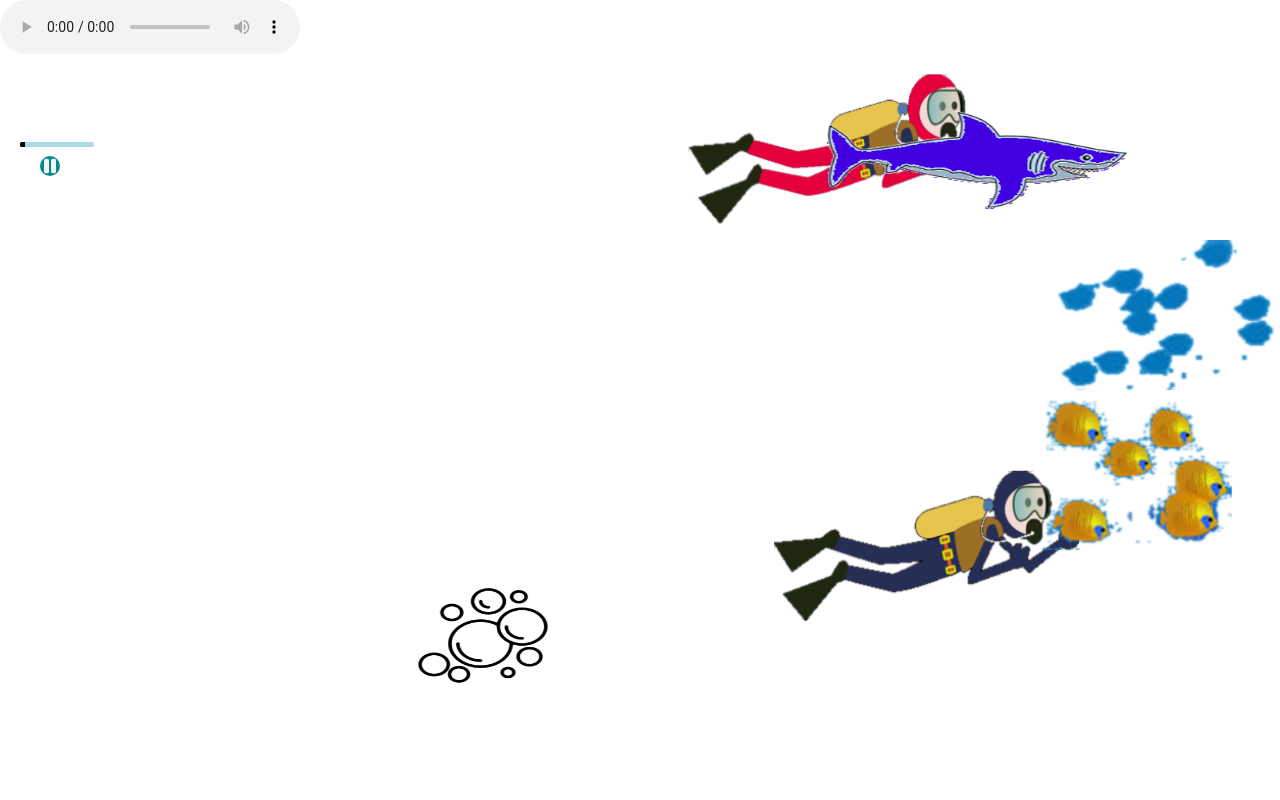
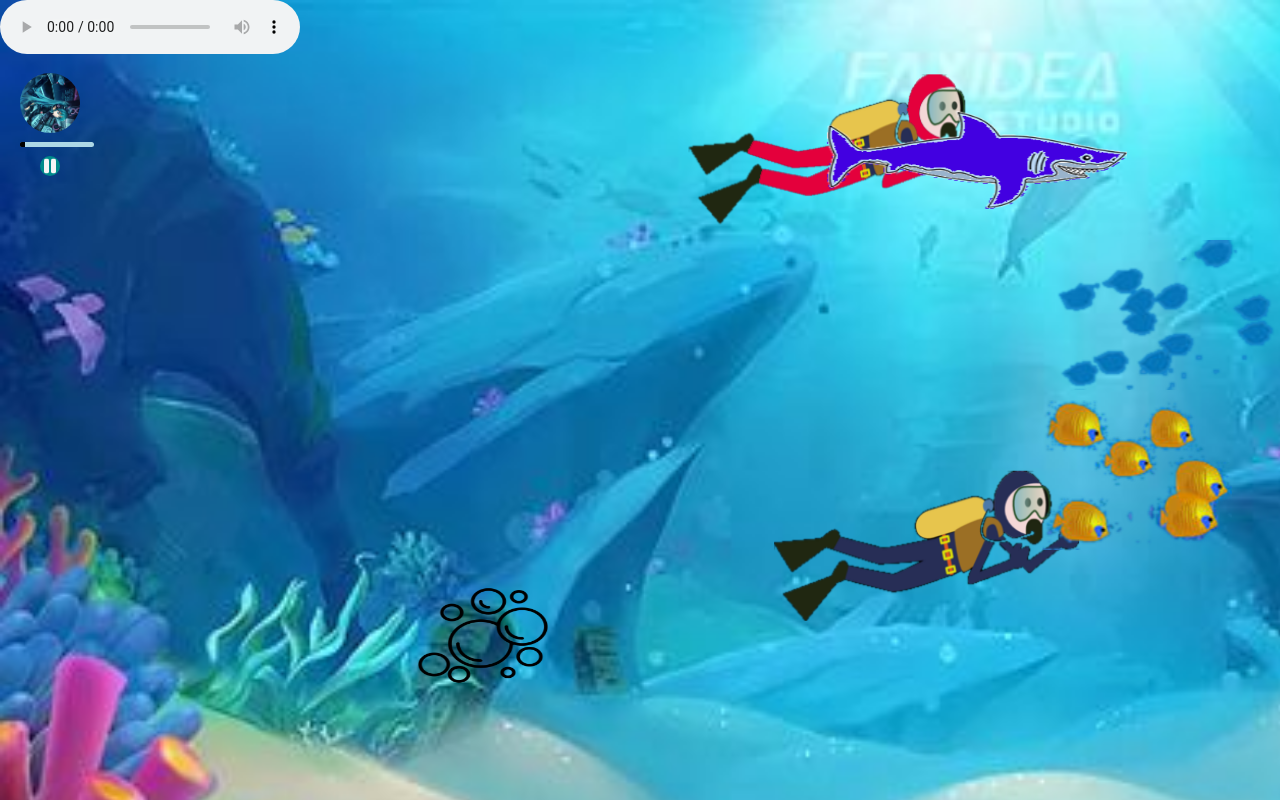
Before and after one commit to tranxuanman2208/boibaobom, a plain HTML site: page Hồ cá/index.html in a window 1280 px wide. Shown: the top 800 px of the page. Drawn offline with Linux system fonts and the light colour scheme; the site is published under a folder, as on GitHub Pages, so addresses that start at the root find nothing.

Commit message:
Update styles.css

```diff
--- a/Hồ cá/styles.css
+++ b/Hồ cá/styles.css
@@ -5,7 +5,7 @@
 }
 
 .container{
-    background-image: url(/container/water.jpg);
+    background-image: url(../container/water.jpg);
     background-size: cover;
     background-repeat: no-repeat;
     height: 100vh;
@@ -203,7 +203,7 @@
     height: 60px;
     display: block;
     border-radius: 50%;
-    background: url(/container/imgmusic.jpg);
+    background: url(../container/imgmusic.jpg);
     object-fit: cover;
     background-size: cover;
     animation: rotate 20s linear infinite;
```
